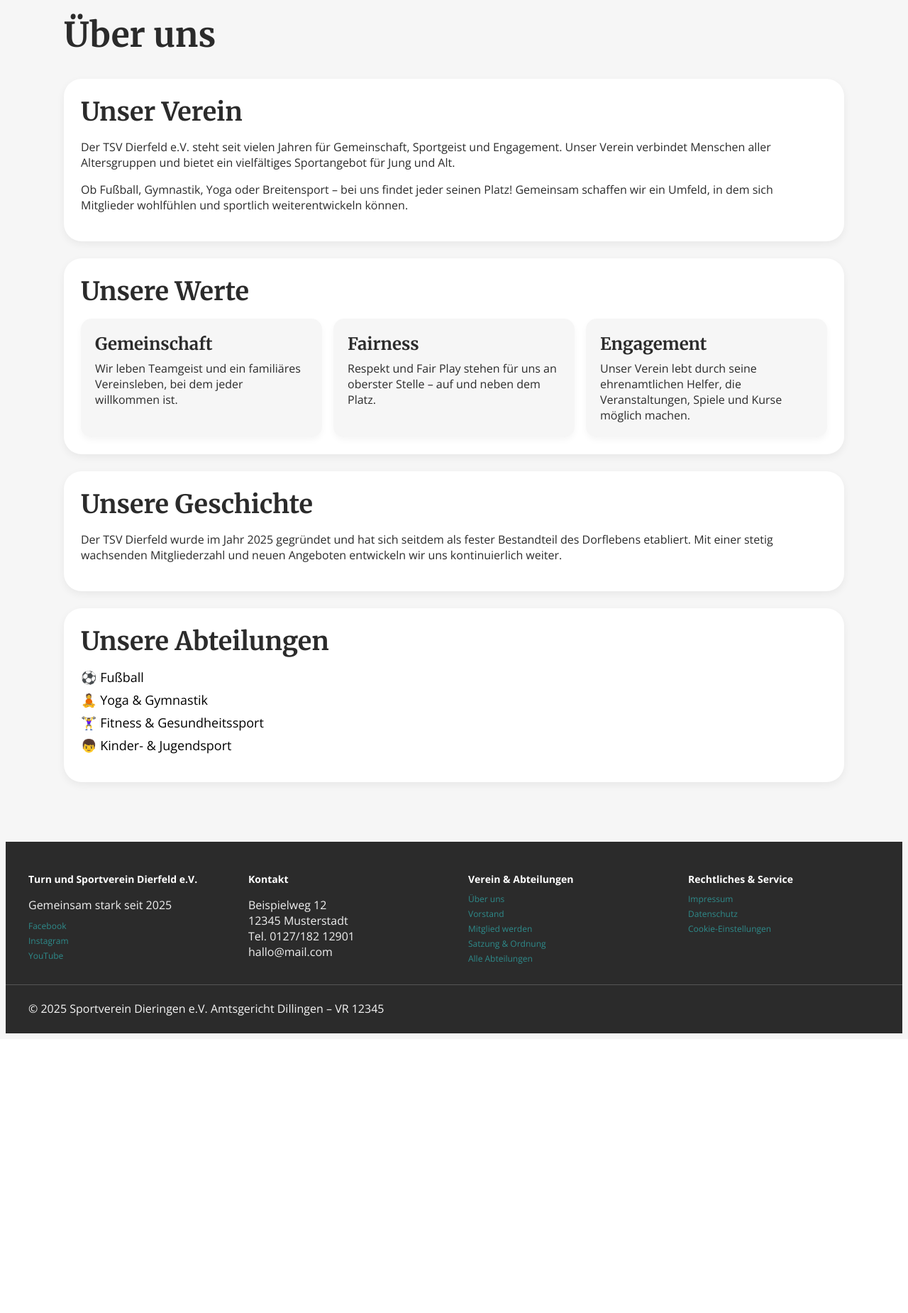
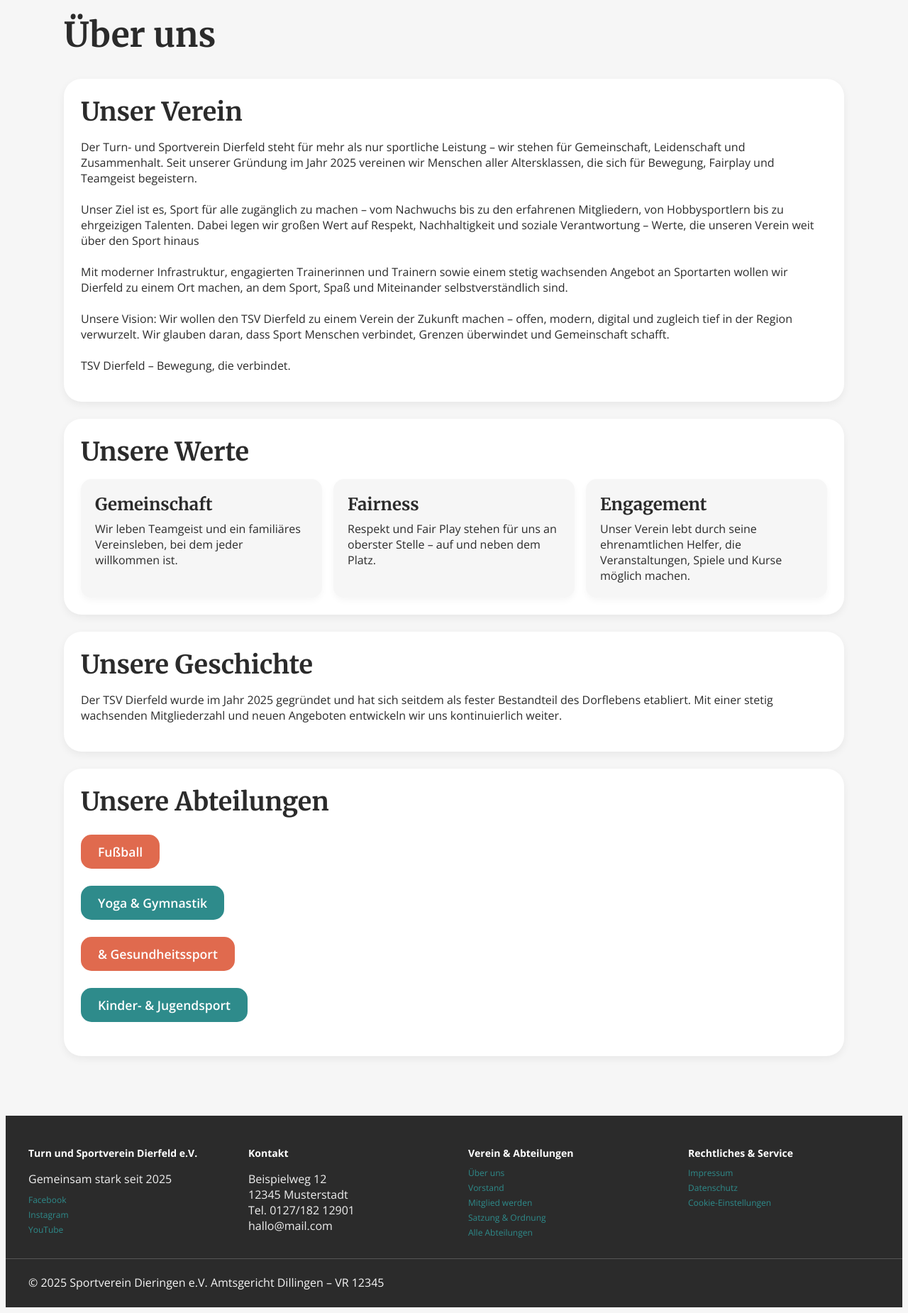
Before and after one commit to krausytin25/Website-Project-WebEngineering-tin25, a PHP site: page /src/us.html in a window 1280 px wide. Shown: the part 144-1994 px from the top of the page at 71% size. Before the commit the page ends 1600 px from the top, so only its background shows below. Run offline with PHP 8.4, Linux system fonts and the light colour scheme.

Commit message:
krausy-us-html-and-css-added

```diff
--- a/assets/css/us.css
+++ b/assets/css/us.css
@@ -4,7 +4,6 @@
     padding: 32px 16px 60px;
 }
 
-/* Standard-Abschnitte */
 .about-section {
     background: #ffffff;
     border-radius: var(--radius-lg);
@@ -18,7 +17,6 @@
     margin-bottom: 16px;
 }
 
-/* Werte-Karten */
 .about-values {
     display: grid;
     grid-template-columns: repeat(3, 1fr);
@@ -42,7 +40,6 @@
     margin: 0;
 }
 
-/* Abteilungs-Liste */
 .about-list {
     list-style: none;
     padding-left: 0;
@@ -52,8 +49,9 @@
 .about-list li {
     margin-bottom: 8px;
     font-size: 18px;
-    font-family: var(--font-body);
+    font-family: var(--font-body), sans-serif;
 }
+
 
 /* Responsive Layout */
 @media (max-width: 800px) {
--- a/src/us.html
+++ b/src/us.html
@@ -17,22 +17,22 @@
 
         <h1>Über uns</h1>
 
-        <!-- Abschnitt 1: Vereinsvorstellung -->
         <section class="about-section">
             <h2>Unser Verein</h2>
-            <p>
-                Der TSV Dierfeld e.V. steht seit vielen Jahren für Gemeinschaft, Sportgeist
-                und Engagement. Unser Verein verbindet Menschen aller Altersgruppen und bietet
-                ein vielfältiges Sportangebot für Jung und Alt.
-            </p>
-            <p>
-                Ob Fußball, Gymnastik, Yoga oder Breitensport – bei uns findet jeder seinen Platz!
-                Gemeinsam schaffen wir ein Umfeld, in dem sich Mitglieder wohlfühlen und sportlich
-                weiterentwickeln können.
+           <p>
+            Der Turn- und Sportverein Dierfeld steht für mehr als nur sportliche Leistung – wir stehen für Gemeinschaft, Leidenschaft und Zusammenhalt. Seit unserer Gründung im Jahr 2025 vereinen wir Menschen aller Altersklassen, die sich für Bewegung, Fairplay und Teamgeist begeistern.<br>
+            <br>
+            Unser Ziel ist es, Sport für alle zugänglich zu machen – vom Nachwuchs bis zu den erfahrenen Mitgliedern, von Hobbysportlern bis zu ehrgeizigen Talenten. Dabei legen wir großen Wert auf Respekt, Nachhaltigkeit und soziale Verantwortung – Werte, die unseren Verein weit über den Sport hinaus <br>
+            <br>
+            Mit moderner Infrastruktur, engagierten Trainerinnen und Trainern sowie einem stetig wachsenden Angebot an Sportarten wollen wir Dierfeld zu einem Ort machen, an dem Sport, Spaß und Miteinander selbstverständlich sind.<br>
+            <br>
+            Unsere Vision:
+            Wir wollen den TSV Dierfeld zu einem Verein der Zukunft machen – offen, modern, digital und zugleich tief in der Region verwurzelt. Wir glauben daran, dass Sport Menschen verbindet, Grenzen überwindet und Gemeinschaft schafft.<br>
+            <br>
+            TSV Dierfeld – Bewegung, die verbindet.
             </p>
         </section>
 
-        <!-- Abschnitt 2: Werte -->
         <section class="about-section">
             <h2>Unsere Werte</h2>
 
@@ -54,7 +54,6 @@
             </div>
         </section>
 
-        <!-- Abschnitt 3: Historie -->
         <section class="about-section">
             <h2>Unsere Geschichte</h2>
             <p>
@@ -64,15 +63,14 @@
             </p>
         </section>
 
-        <!-- Abschnitt 4: Abteilungen -->
         <section class="about-section">
             <h2>Unsere Abteilungen</h2>
 
             <ul class="about-list">
-                <li>⚽ Fußball</li>
-                <li>🧘 Yoga & Gymnastik</li>
-                <li>🏋️‍♀️ Fitness & Gesundheitssport</li>
-                <li>👦 Kinder- & Jugendsport</li>
+                <li><button class="button accent btn--action">Fußball</button></li>
+                <li><button class="button primary btn--action">Yoga & Gymnastik</button></li>
+                <li><button class="button accent btn--action"> & Gesundheitssport</button></li>
+                <li><button class="button primary btn--action">Kinder- & Jugendsport</button></li>
             </ul>
         </section>
 
```
